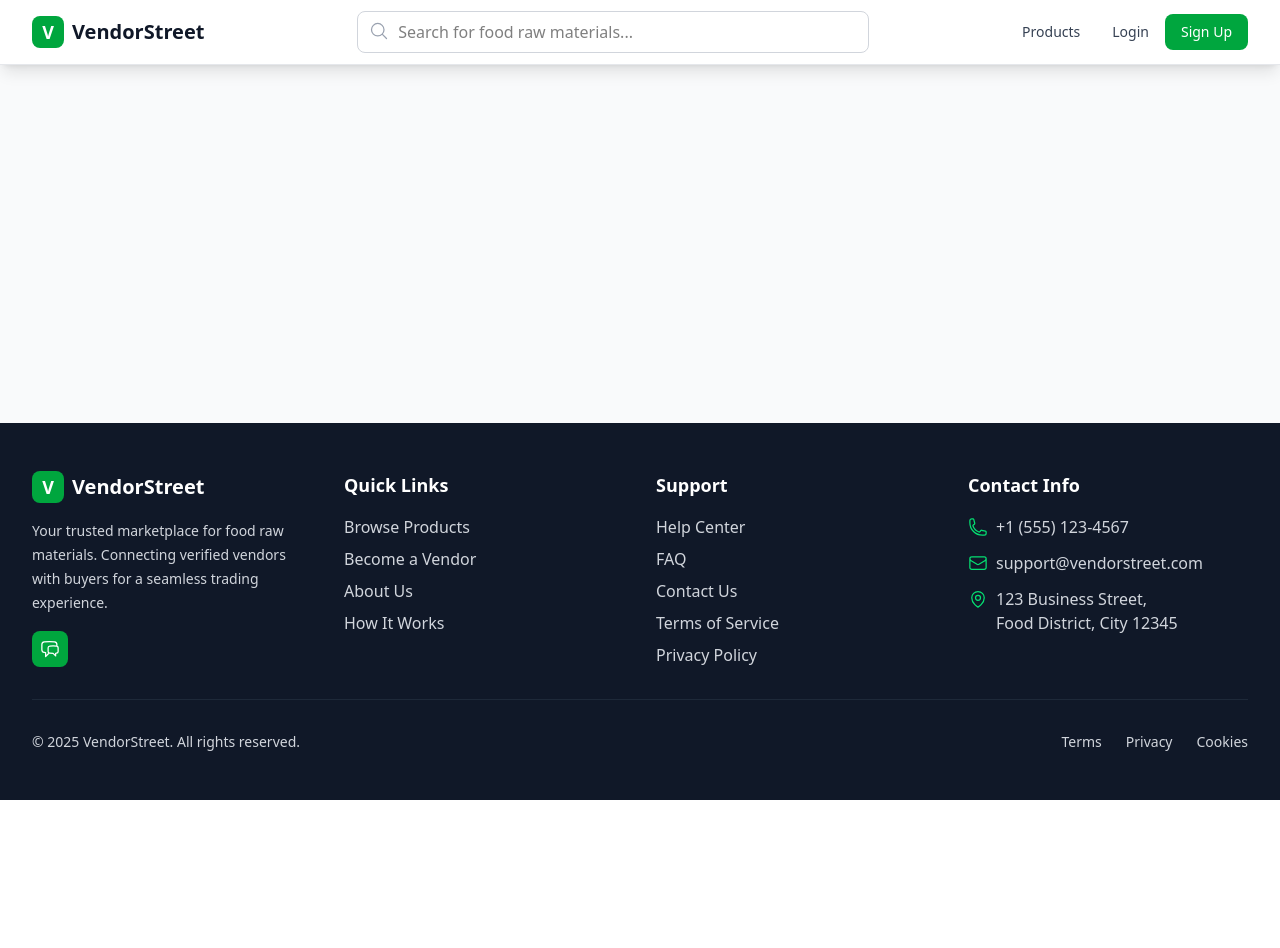
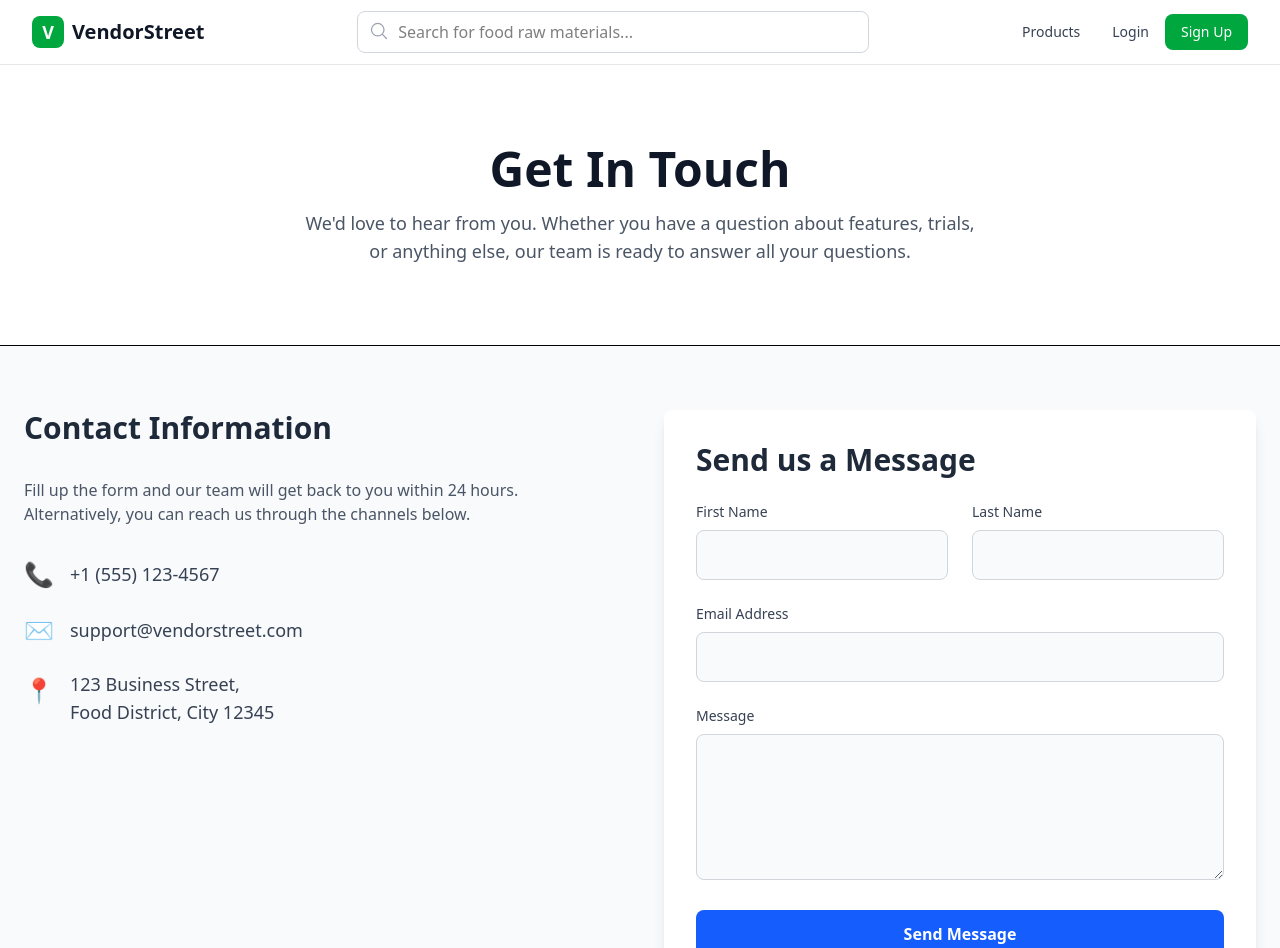
Before and after one commit to ArchitSaxena349/vendorstreet, a React (Vite) app in the folder Frontend/: page /contact in a window 1280 px wide. Shown: the top 948 px of the page. Before the commit the page ends 800 px from the top, so only its background shows below. Built offline with nearby package versions, Linux system fonts and the light colour scheme.

Commit message:
contact added

```diff
--- a/Frontend/src/App.jsx
+++ b/Frontend/src/App.jsx
@@ -15,6 +15,7 @@ import AboutPage from './pages/aboutus'
 import FaqPage from './pages/faq'
 import HelpCentrePage from './pages/helpcentre'
 import HowItWorksPage from './pages/howitworks'
+import ContactUsPage from './pages/contactus.jsx'
 import Chat from './pages/Chat'
 import Profile from './pages/Profile'
 import Inventory from './pages/Inventory'
@@ -68,6 +69,7 @@ function App() {
             <Route path="/faqq" element={<FaqPage />} />
             <Route path="/how-it-works" element={<HowItWorksPage />} />
             <Route path="/help" element={<HelpCentrePage />} />
+            <Route path="/contact" element={<ContactUsPage />} />
           </Routes>
         </main>
 
--- a/Frontend/src/pages/aboutus.jsx
+++ b/Frontend/src/pages/aboutus.jsx
@@ -95,7 +95,7 @@ const AboutPage = () => {
             Whether you're a buyer looking for reliable suppliers or a vendor aiming to expand your reach, VendorStreet is the platform for you.
           </p>
           <div className="flex justify-center gap-4">
-            <a href="/register" className="bg-white text-blue-600 font-semibold py-3 px-6 rounded-lg hover:bg-gray-100 transition-colors">
+            <a href="/register" className="bg-white text-[#00a63e] font-semibold py-3 px-6 rounded-lg hover:bg-gray-100 transition-colors">
               Get Started as a Buyer
             </a>
             <a href="/vendor-application" className="bg-blue-800 text-white font-semibold py-3 px-6 rounded-lg hover:bg-blue-700 transition-colors">
--- /dev/null
+++ b/Frontend/src/pages/contactus.jsx
@@ -0,0 +1,100 @@
+import React from 'react';
+
+// You can use a library like 'react-icons' for better visuals
+// Example: import { FiMail, FiPhone, FiMapPin } from 'react-icons/fi';
+
+const ContactUsPage = () => {
+
+  const handleSubmit = (event) => {
+    event.preventDefault();
+    // TODO: Implement form submission logic here.
+    // This could involve using an API endpoint, a service like EmailJS, or another backend solution.
+    alert("Thank you for your message! We will get back to you shortly.");
+    event.target.reset();
+  };
+
+  return (
+    <div className="bg-slate-50">
+      {/* Page Header */}
+      <section className="bg-white text-center border-b">
+        <div className="container mx-auto px-6 py-20">
+          <h1 className="text-4xl md:text-5xl font-bold text-gray-900">
+            Get In Touch
+          </h1>
+          <p className="mt-4 text-lg text-gray-600 max-w-2xl mx-auto">
+            We'd love to hear from you. Whether you have a question about features, trials, or anything else, our team is ready to answer all your questions.
+          </p>
+        </div>
+      </section>
+
+      {/* Main Content: Two-Column Layout */}
+      <section className="container mx-auto px-6 py-16">
+        <div className="grid grid-cols-1 lg:grid-cols-2 gap-12">
+
+          {/* Column 1: Contact Information */}
+          <div className="space-y-8">
+            <h2 className="text-3xl font-bold text-gray-800">Contact Information</h2>
+            <p className="text-gray-600">
+              Fill up the form and our team will get back to you within 24 hours. Alternatively, you can reach us through the channels below.
+            </p>
+
+            <div className="space-y-6">
+              <div className="flex items-center space-x-4">
+                <span className="text-2xl text-blue-600">📞</span>
+                <a href="tel:+15551234567" className="text-gray-700 hover:text-blue-600 text-lg">+1 (555) 123-4567</a>
+              </div>
+              <div className="flex items-center space-x-4">
+                <span className="text-2xl text-blue-600">✉️</span>
+                <a href="mailto:support@vendorstreet.com" className="text-gray-700 hover:text-blue-600 text-lg">support@vendorstreet.com</a>
+              </div>
+              <div className="flex items-start space-x-4">
+                <span className="text-2xl text-blue-600 mt-1">📍</span>
+                <p className="text-gray-700 text-lg">
+                  123 Business Street,<br />
+                  Food District, City 12345
+                </p>
+              </div>
+            </div>
+          </div>
+
+          {/* Column 2: Contact Form */}
+          <div className="bg-white p-8 rounded-lg shadow-lg">
+            <h2 className="text-3xl font-bold text-gray-800 mb-6">Send us a Message</h2>
+            <form onSubmit={handleSubmit}>
+              <div className="grid grid-cols-1 sm:grid-cols-2 gap-6 mb-6">
+                <div>
+                  <label htmlFor="firstName" className="block mb-2 text-sm font-medium text-gray-700">First Name</label>
+                  <input type="text" id="firstName" name="firstName" className="w-full p-3 bg-gray-50 border border-gray-300 rounded-lg focus:outline-none focus:ring-2 focus:ring-blue-500" required />
+                </div>
+                <div>
+                  <label htmlFor="lastName" className="block mb-2 text-sm font-medium text-gray-700">Last Name</label>
+                  <input type="text" id="lastName" name="lastName" className="w-full p-3 bg-gray-50 border border-gray-300 rounded-lg focus:outline-none focus:ring-2 focus:ring-blue-500" required />
+                </div>
+              </div>
+
+              <div className="mb-6">
+                <label htmlFor="email" className="block mb-2 text-sm font-medium text-gray-700">Email Address</label>
+                <input type="email" id="email" name="email" className="w-full p-3 bg-gray-50 border border-gray-300 rounded-lg focus:outline-none focus:ring-2 focus:ring-blue-500" required />
+              </div>
+
+              <div className="mb-6">
+                <label htmlFor="message" className="block mb-2 text-sm font-medium text-gray-700">Message</label>
+                <textarea id="message" name="message" rows="5" className="w-full p-3 bg-gray-50 border border-gray-300 rounded-lg focus:outline-none focus:ring-2 focus:ring-blue-500" required></textarea>
+              </div>
+
+              <button
+                type="submit"
+                className="w-full py-3 px-6 bg-blue-600 text-white font-semibold rounded-lg hover:bg-blue-700 focus:outline-none focus:ring-2 focus:ring-offset-2 focus:ring-blue-500 transition-colors"
+              >
+                Send Message
+              </button>
+            </form>
+          </div>
+
+        </div>
+      </section>
+    </div>
+  );
+};
+
+export default ContactUsPage;
--- a/Frontend/src/pages/helpcentre.jsx
+++ b/Frontend/src/pages/helpcentre.jsx
@@ -90,12 +90,12 @@ const HelpCentrePage = () => {
       {/* "Can't find answer" Section */}
       <section className="bg-white">
           <div className="container mx-auto px-6 py-20">
-              <div className="bg-blue-600 text-white rounded-lg p-10 text-center shadow-lg flex flex-col items-center">
+              <div className="bg-[#00a63e] text-white rounded-lg p-10 text-center shadow-lg flex flex-col items-center">
                   <h2 className="text-3xl font-bold mb-4">Still looking for answers?</h2>
                   <p className="mb-6 max-w-lg mx-auto">
                       If you can't find what you're looking for, our support team is here to help.
                   </p>
-                  <a href="/contact" className="bg-white text-blue-600 font-semibold py-3 px-8 rounded-lg hover:bg-gray-100 transition-colors">
+                  <a href="/contact" className="bg-white text-black font-semibold py-3 px-8 rounded-lg hover:bg-gray-100 transition-colors">
                       Contact Support
                   </a>
               </div>
```
